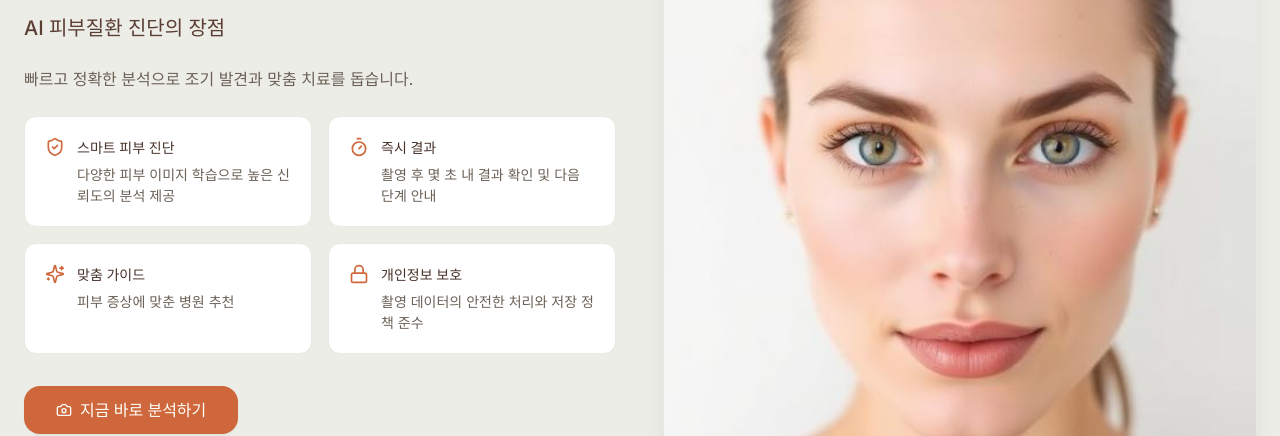
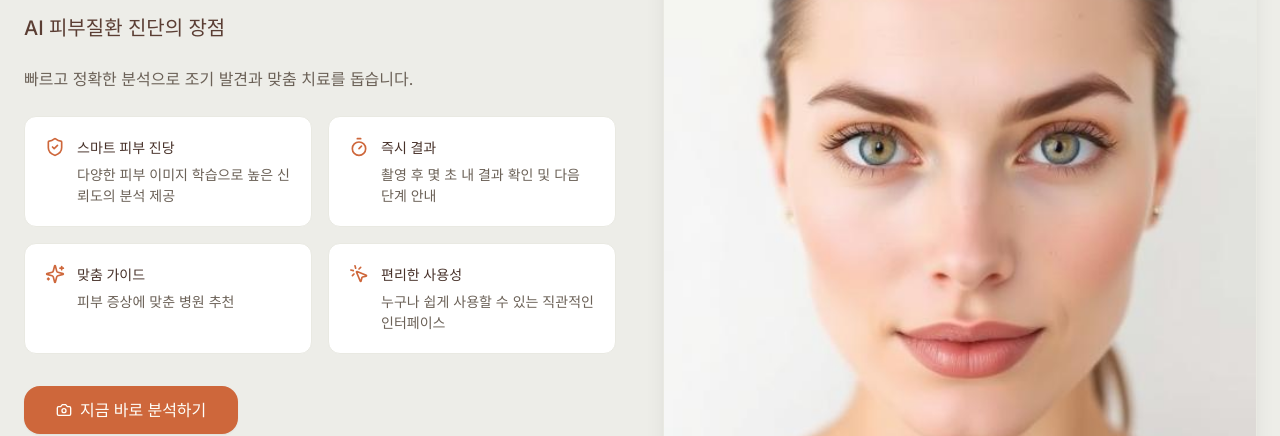
Before and after one commit to SkinMatchProject5/SkinMatchFront, a React (Vite) app: page / in a window 1280 px wide. Shown: the part 1020-1456 px from the top of the page. Built offline with nearby package versions, Linux system fonts and the light colour scheme.

Commit message:
Code edited in Lovable Code Editor
Edited UI in Lovable

```diff
--- a/src/pages/Index.tsx
+++ b/src/pages/Index.tsx
@@ -4,7 +4,7 @@ import { Button } from '@/components/ui/button';
 import { Typography } from '@/components/ui/theme-typography';
 import { Container, Section } from '@/components/ui/theme-container';
 import { Header, Navigation, Hero, Footer } from '@/components/ui/theme-layout';
-import { Camera, Search, ArrowRight, ShieldCheck, Timer, Sparkles, Lock } from 'lucide-react';
+import { Camera, Search, ArrowRight, ShieldCheck, Timer, Sparkles, MousePointerClick } from 'lucide-react';
 import faceAnalysisImg from '@/assets/face-analysis-demo.jpg';
 
 const Index = () => {
@@ -86,7 +86,7 @@ const Index = () => {
                 <div className="bg-card border border-border rounded-xl p-5 flex gap-3 items-start">
                   <ShieldCheck className="w-5 h-5 text-primary shrink-0" />
                   <div>
-                    <Typography variant="h4" className="mb-1">스마트 피부 진단</Typography>
+                    <Typography variant="h4" className="mb-1">스마트 피부 진당</Typography>
                     <Typography variant="bodySmall">다양한 피부 이미지 학습으로 높은 신뢰도의 분석 제공</Typography>
                   </div>
                 </div>
@@ -105,10 +105,10 @@ const Index = () => {
                   </div>
                 </div>
                 <div className="bg-card border border-border rounded-xl p-5 flex gap-3 items-start">
-                  <Lock className="w-5 h-5 text-primary shrink-0" />
+                  <MousePointerClick className="w-5 h-5 text-primary shrink-0" />
                   <div>
-                    <Typography variant="h4" className="mb-1">개인정보 보호</Typography>
-                    <Typography variant="bodySmall">촬영 데이터의 안전한 처리와 저장 정책 준수</Typography>
+                    <Typography variant="h4" className="mb-1">편리한 사용성</Typography>
+                    <Typography variant="bodySmall">누구나 쉽게 사용할 수 있는 직관적인 인터페이스</Typography>
                   </div>
                 </div>
               </div>
```
